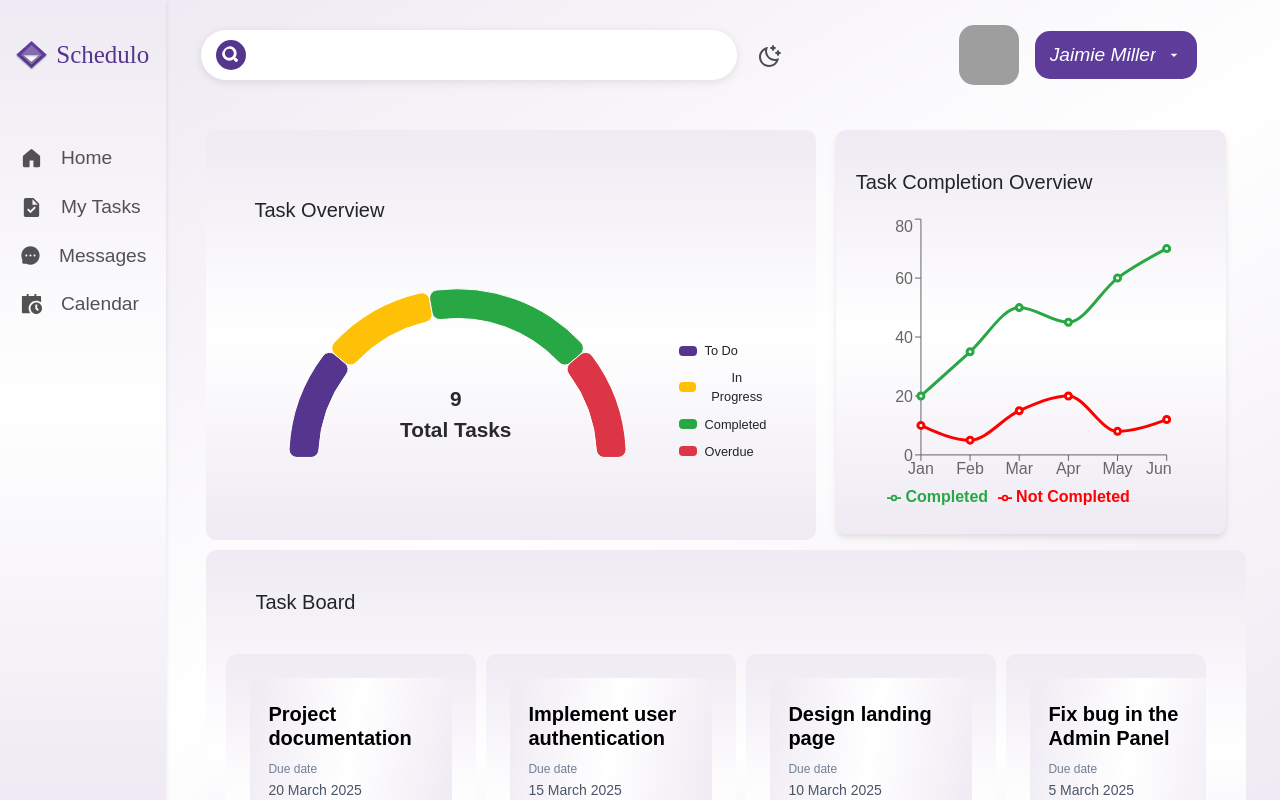
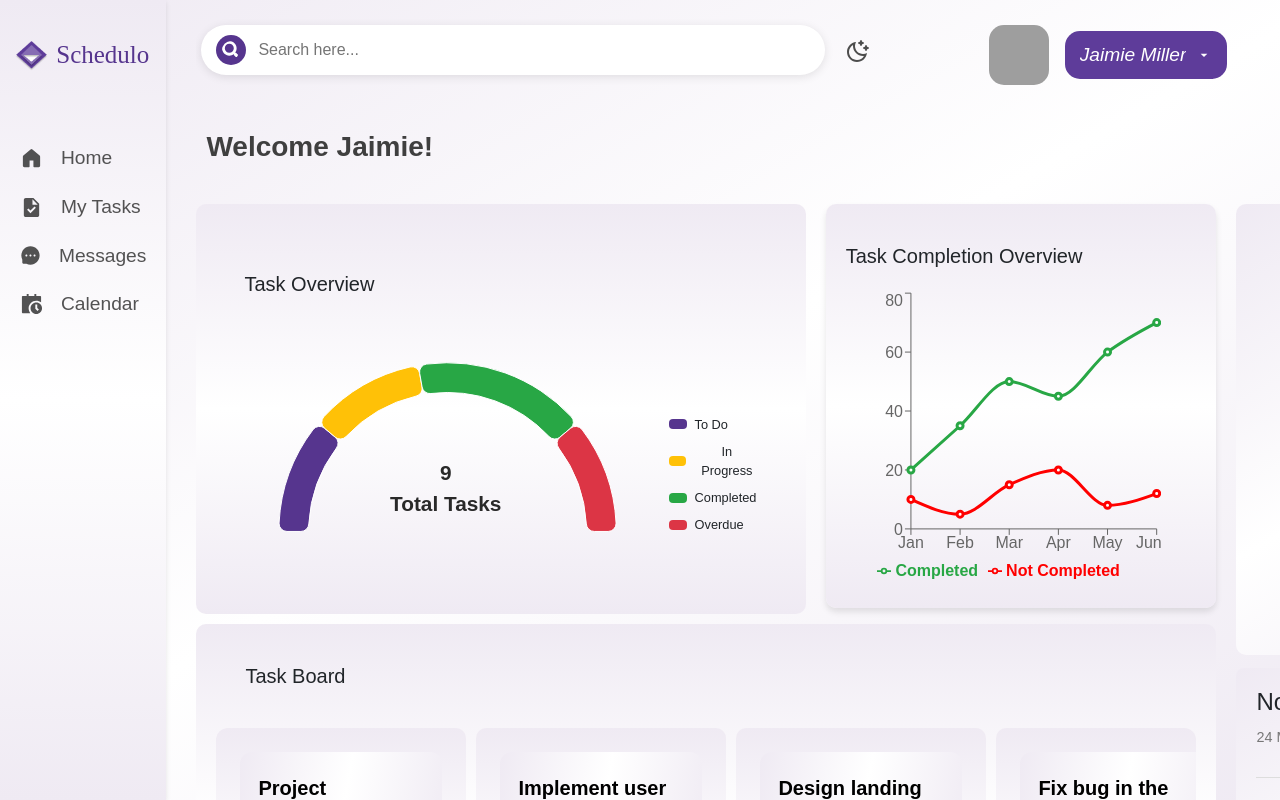
Before and after one commit to ScheduloTMS/task_management_FE, a React (Vite) app: page / in a window 1280 px wide. Built offline with nearby package versions, Linux system fonts and the light colour scheme; grey boxes are pictures that could not be loaded; a web font is replaced by a local one.

Commit message:
dashboard alignment

```diff
--- a/src/components/searchbar/Searchbar.css
+++ b/src/components/searchbar/Searchbar.css
@@ -14,7 +14,6 @@ body.dark-mode {
     align-items: center;
     justify-content: space-between;
     max-width: 80%;
-    border-radius: 30px;
 }
 
 .search-container.dark {
--- a/src/components/searchbar/Searchbar.jsx
+++ b/src/components/searchbar/Searchbar.jsx
@@ -1,5 +1,5 @@
 import React, { useState } from "react";
-import './Searchbar.css';
+import "./Searchbar.css";
 import { FaSearch } from "react-icons/fa";
 import { RiMoonClearLine, RiSunLine } from "react-icons/ri";
 
@@ -14,32 +14,38 @@ const SearchBarWithDarkMode = () => {
   };
 
   const handleSearch = () => {
+    if (searchQuery.trim() !== "") {
+      console.log("Searching for:", searchQuery);
       setIsSearchActive(false);
+    }
   };
 
   const handleSearchIconClick = () => {
-    if (!isSearchActive) {
     setIsSearchActive(true);
+  };
+
+  const handleKeyDown = (e) => {
+    if (e.key === "Enter") {
+      handleSearch();
     }
   };
 
   return (
     <div className={`search-container ${darkMode ? "dark" : "light"}`}>
-      <div className={`search-bar ${darkMode ? "dark" : "light"}`}>
+      <div className={`search-bar ${darkMode ? "dark" : "light"}`} onClick={handleSearchIconClick}>
         <FaSearch
           className={`search-icon ${darkMode ? "dark" : "light"}`}
-          onClick={handleSearchIconClick}
+          onClick={handleSearch}
         />
-        {isSearchActive && (
         <input
           type="text"
           placeholder="Search here..."
           value={searchQuery}
           onChange={(e) => setSearchQuery(e.target.value)}
-            onBlur={handleSearch}
+          onKeyDown={handleKeyDown}
           className={`search-input ${darkMode ? "dark" : "light"}`}
+          autoFocus={isSearchActive}
         />
-        )}
       </div>
       <div className={`dark-mode-toggle ${darkMode ? "dark" : "light"}`} onClick={toggleDarkMode}>
         {darkMode ? <RiSunLine /> : <RiMoonClearLine />}
--- a/src/components/sidesheets/ChangePasswordSheet.jsx
+++ b/src/components/sidesheets/ChangePasswordSheet.jsx
@@ -53,7 +53,7 @@ const UpdatePasswordModal = ({ onClose }) => {
                   onChange={(e) => setConfirmPassword(e.target.value)}
                 />
               </div>
-              <button className="custom-save-button" onClick={handleSave}>Save Changes</button>
+              <button className="custom-save-button" onClick={handleSave}>Save</button>
             </div>
           </div>
         </div>
--- a/src/components/sidesheets/EditProfileSheet.jsx
+++ b/src/components/sidesheets/EditProfileSheet.jsx
@@ -40,7 +40,7 @@ const EditProfileSheet = ({ onClose }) => {
               </div>
               <div className="mb-3">
                 <label className="form-label">Name</label>
-                <input type="text" className="form-control" value="John Doe" disabled />
+                <input type="text" className="form-control" value="Jaimie Miller" disabled />
               </div>
               <div className="mb-3">
                 <label className="form-label">Email</label>
@@ -51,7 +51,7 @@ const EditProfileSheet = ({ onClose }) => {
                   onChange={(e) => setEmail(e.target.value)}
                 />
               </div>
-              <button className="custom-save-button" onClick={handleSave}>Save Changes</button>
+              <button className="custom-save-button" onClick={handleSave}>Save</button>
             </div>
           </div>
         </div>
--- a/src/layouts/task-card-layout/TaskCardLayout.css
+++ b/src/layouts/task-card-layout/TaskCardLayout.css
@@ -37,3 +37,7 @@
   width: 250px;
   height: 300px;
 }
+
+.task-card{
+  width: 102%;
+}
--- a/src/layouts/topbar/Topbar.css
+++ b/src/layouts/topbar/Topbar.css
@@ -1,19 +1,9 @@
 .topbar {
     display: flex;
     justify-content: space-between;
-    align-items: flex-start;
     padding: 35px 15px !important;
-    align-items: center;
-
 }
 
 .search {
-    margin-right: 80px;
     flex: 1;
 }
-
-.user {
-    display: flex;
-    align-items: center;
-    gap: 15px;
-}
--- a/src/pages/dashboard/StudentDashboard.css
+++ b/src/pages/dashboard/StudentDashboard.css
@@ -2,7 +2,16 @@
   display: flex;
   height: 100vh;
   overflow-y: hidden;
+  background: linear-gradient(150deg, #efeaf3, #fff, #efeaf3);
 }
+
+.main-content h2 {
+  margin: 40px 0 0px -10px;
+  color: #3f3f3f;
+  font-size: 28px;
+  font-weight: 600;
+}
+
 
 .sidebar {
   width: 300px;
@@ -13,9 +22,9 @@
 }
 
 .topbar {
-  height: 5%;
   display: flex;
-  align-items: center;
+  align-items: flex-start;
+  margin: -30px;
 }
 
 .main-content {
@@ -23,8 +32,9 @@
   display: flex;
   flex-direction: column;
   overflow-y: auto;
-  background: linear-gradient(150deg, #efeaf3, #fff, #efeaf3);
+  overflow-x: hidden;
   padding: 20px;
+  margin-left: 30px;
 }
 
 .dashboard-content {
@@ -48,7 +58,6 @@
 }
 
 
-
 .dashboard-box:last-child {
   grid-column: 2 / 3;
   grid-row: 1 / 3;
@@ -60,10 +69,10 @@
   margin-left: 29px;
 }
 
-.dashboard-box {
+.dashboard-box
+{
   display: flex;
-  justify-content: center;
-  margin-left: 20px;
+  margin-left: -20px;
   height: 400px;
   gap: 20px;
 }
--- a/src/pages/dashboard/StudentDashboard.jsx
+++ b/src/pages/dashboard/StudentDashboard.jsx
@@ -15,7 +15,7 @@ const StudentDashboard = () => {
 
       <div className="main-content">
         <TopbarLayout />
-
+        <h2>Welcome Jaimie!</h2>
         <div className="dashboard-content">
           <div className="chart-graph">
             <div className="dashboard-box chart">
```
Lines whose indentation alone changed are shown as unchanged.
